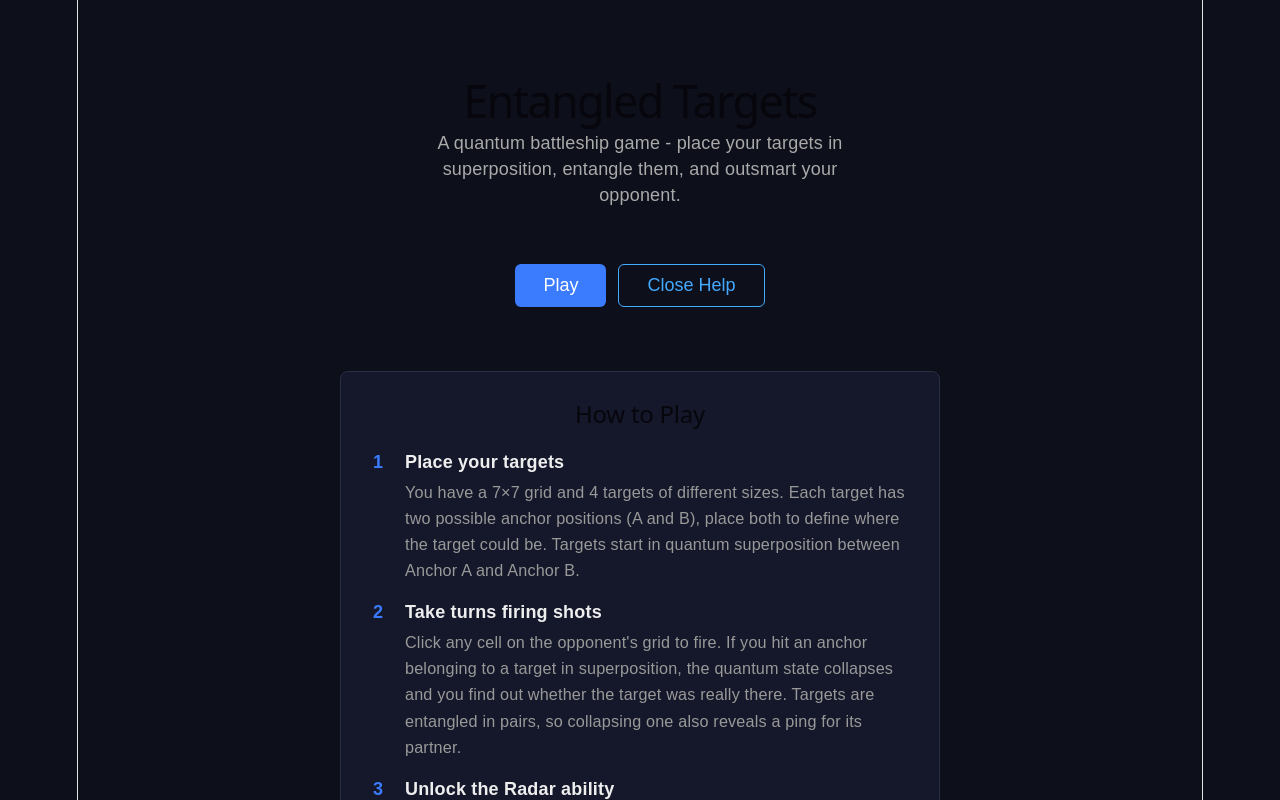
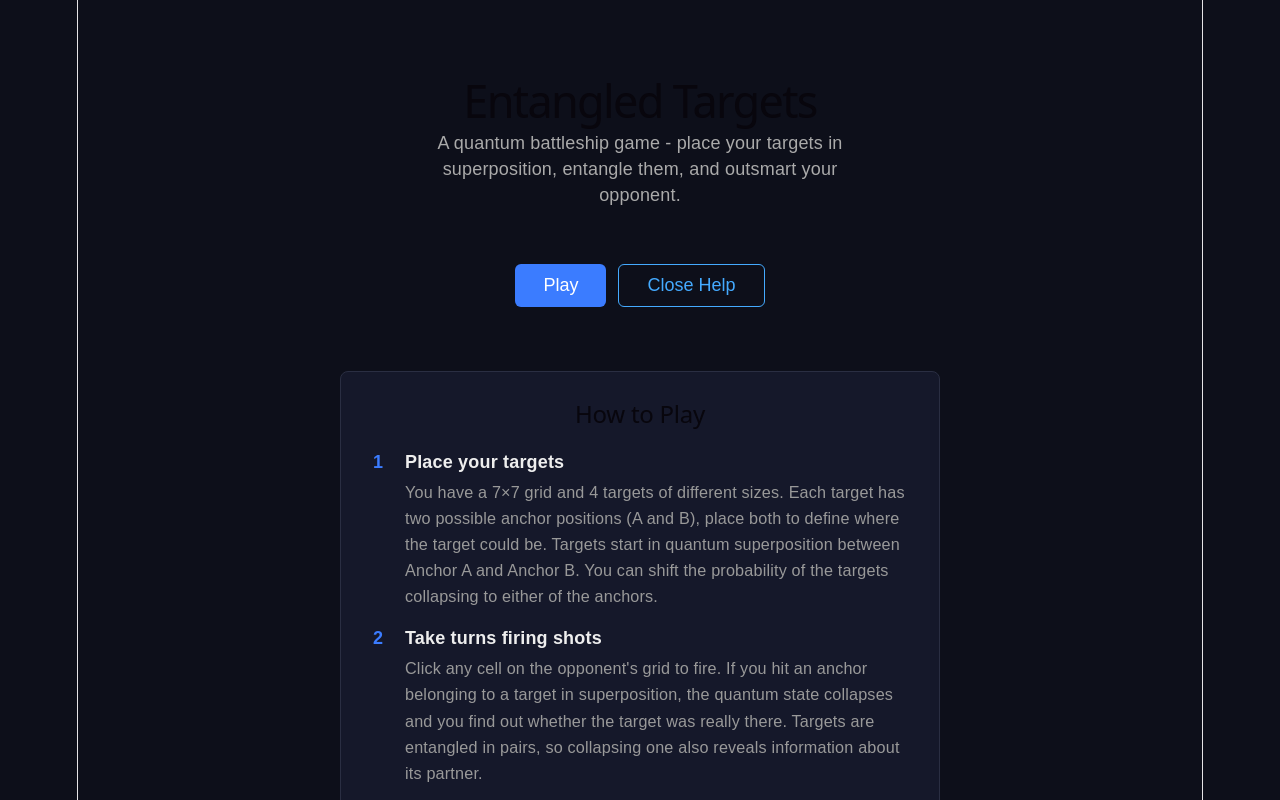
Before and after one commit to Ondralol/intro-to-qc-project, a React (Vite) app in the folder frontend/: page / in a window 1280 px wide. Both pictures are taken after a click on the button "How to Play". Shown: the top 800 px of the page. Built offline with nearby package versions, Linux system fonts and the light colour scheme; no server answers.

Commit message:
Update game instructions

```diff
--- a/frontend/src/components/Menu.tsx
+++ b/frontend/src/components/Menu.tsx
@@ -38,7 +38,7 @@ export default function Menu({ onPlay }: Props) {
               <span className="step-num">1</span>
               <div>
                 <strong>Place your targets</strong>
-                <p>You have a 7×7 grid and 4 targets of different sizes. Each target has two possible anchor positions (A and B), place both to define where the target could be. Targets start in quantum superposition between Anchor A and Anchor B.</p>
+                <p>You have a 7×7 grid and 4 targets of different sizes. Each target has two possible anchor positions (A and B), place both to define where the target could be. Targets start in quantum superposition between Anchor A and Anchor B. You can shift the probability of the targets collapsing to either of the anchors.</p>
               </div>
             </div>
 
@@ -46,20 +46,28 @@ export default function Menu({ onPlay }: Props) {
               <span className="step-num">2</span>
               <div>
                 <strong>Take turns firing shots</strong>
-                <p>Click any cell on the opponent's grid to fire. If you hit an anchor belonging to a target in superposition, the quantum state collapses and you find out whether the target was really there. Targets are entangled in pairs, so collapsing one also reveals a ping for its partner.</p>
+                <p>Click any cell on the opponent's grid to fire. If you hit an anchor belonging to a target in superposition, the quantum state collapses and you find out whether the target was really there. Targets are entangled in pairs, so collapsing one also reveals information about its partner.</p>
               </div>
             </div>
 
             <div className="help-step">
               <span className="step-num">3</span>
               <div>
-                <strong>Unlock the Radar ability</strong>
-                <p>Solve a short quantum circuit puzzle to earn a radar charge. Then scan any 3×3 area TODO</p>
+                <strong>Interpreting shot results</strong>
+                <p>Gray `X` means that you missed. White `X` means that you hit a part of the target. Red `X` means that you destroyed the whole target. Yellow dots reveal positions where the target is 100% NOT (they represent the anchor that the targets didn't collapse into).</p>
               </div>
             </div>
 
             <div className="help-step">
               <span className="step-num">4</span>
+              <div>
+                <strong>Unlock the Radar ability</strong>
+                <p>Solve a short quantum circuit puzzle to unlock a radar that scans a 2x2 or 3x3 area.</p>
+              </div>
+            </div>
+
+            <div className="help-step">
+              <span className="step-num">5</span>
               <div>
                 <strong>Win the game</strong>
                 <p>Destroy all of your opponent's targets before they destroy yours.</p>
@@ -81,15 +89,6 @@ export default function Menu({ onPlay }: Props) {
           </svg>
           Source Code
         </a>
-        <span className="footer-sep">·</span>
-        <a
-          href="https://github.com/Ondralol/intro-to-qc-project/blob/main/README.md"
-          target="_blank"
-          rel="noopener noreferrer"
-          className="footer-link"
-        >
-          Design Document
-        </a>
       </footer>
     </div>
   )
```
